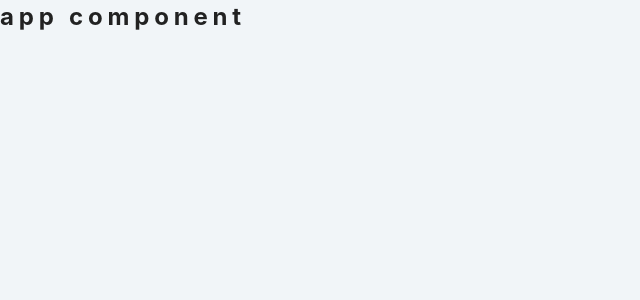
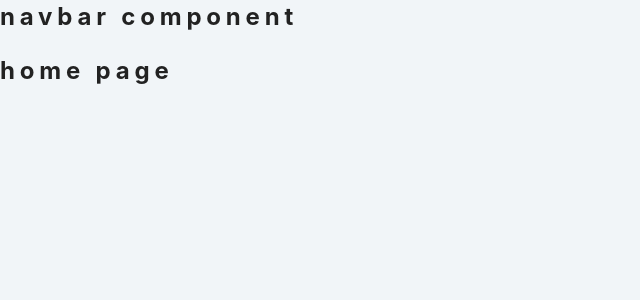
Before and after one commit to theo82/termorary-react-project, a React (Create React App) app: page / in a window 1280 px wide. Shown: the top 300 px of the page, without its empty margins (0-640 px from the left). Built offline with nearby package versions, Linux system fonts and the light colour scheme.

Commit message:
Cocktails - React Router Setup

```diff
--- a/src/App.js
+++ b/src/App.js
@@ -9,9 +9,23 @@ import Error from './pages/Error'
 import Navbar from './components/Navbar'
 function App() {
   return (
-    <div>
-      <h2>app component</h2>
-    </div>
+    <Router>
+      <Navbar />
+      <Switch>
+        <Route exact path='/'>
+          <Home />
+        </Route>
+        <Route exact path='/about'>
+          <About />
+        </Route>
+        <Route exact path='/cocktail/:id'>
+          <SingleCocktail />
+        </Route>
+        <Route path='*'>
+          <Error />
+        </Route>
+      </Switch>
+    </Router>
   )
 }
 
```
